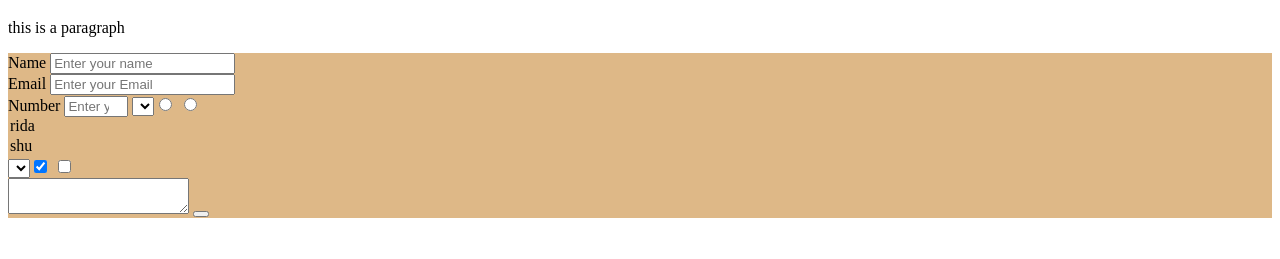
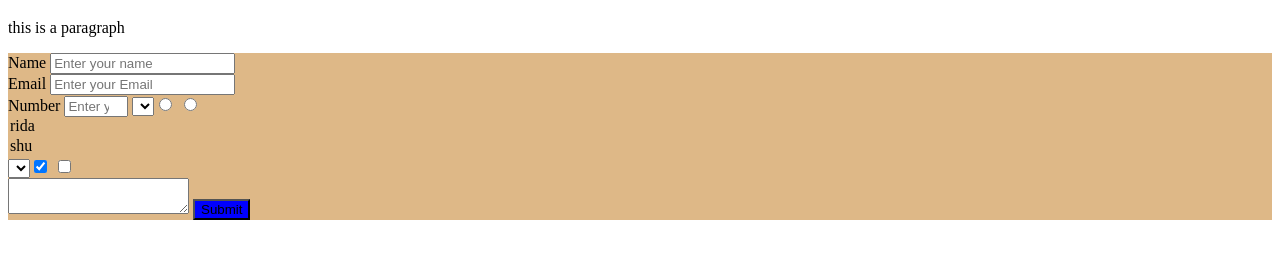
Before and after one commit to shurichmond/Survey-Form, a plain HTML site: page index.html in a window 1280 px wide. Shown: the part 61-320 px from the top of the page. Drawn offline with Linux system fonts and the light colour scheme.

Commit message:
Added submit button with a background color

```diff
--- a/css/style.css
+++ b/css/style.css
@@ -8,3 +8,7 @@
   .form-section{
     background-color: burlywood;
   }
+
+  button{
+   background-color: blue;
+  }
--- a/index.html
+++ b/index.html
@@ -37,7 +37,7 @@
     <textarea maxlength="500" cols="" rows="">
 
     </textarea>
-    <button type="submit" id="submit"></button>
+    <button type="submit" id="submit"> Submit</button>
 
 
         </select>
```
